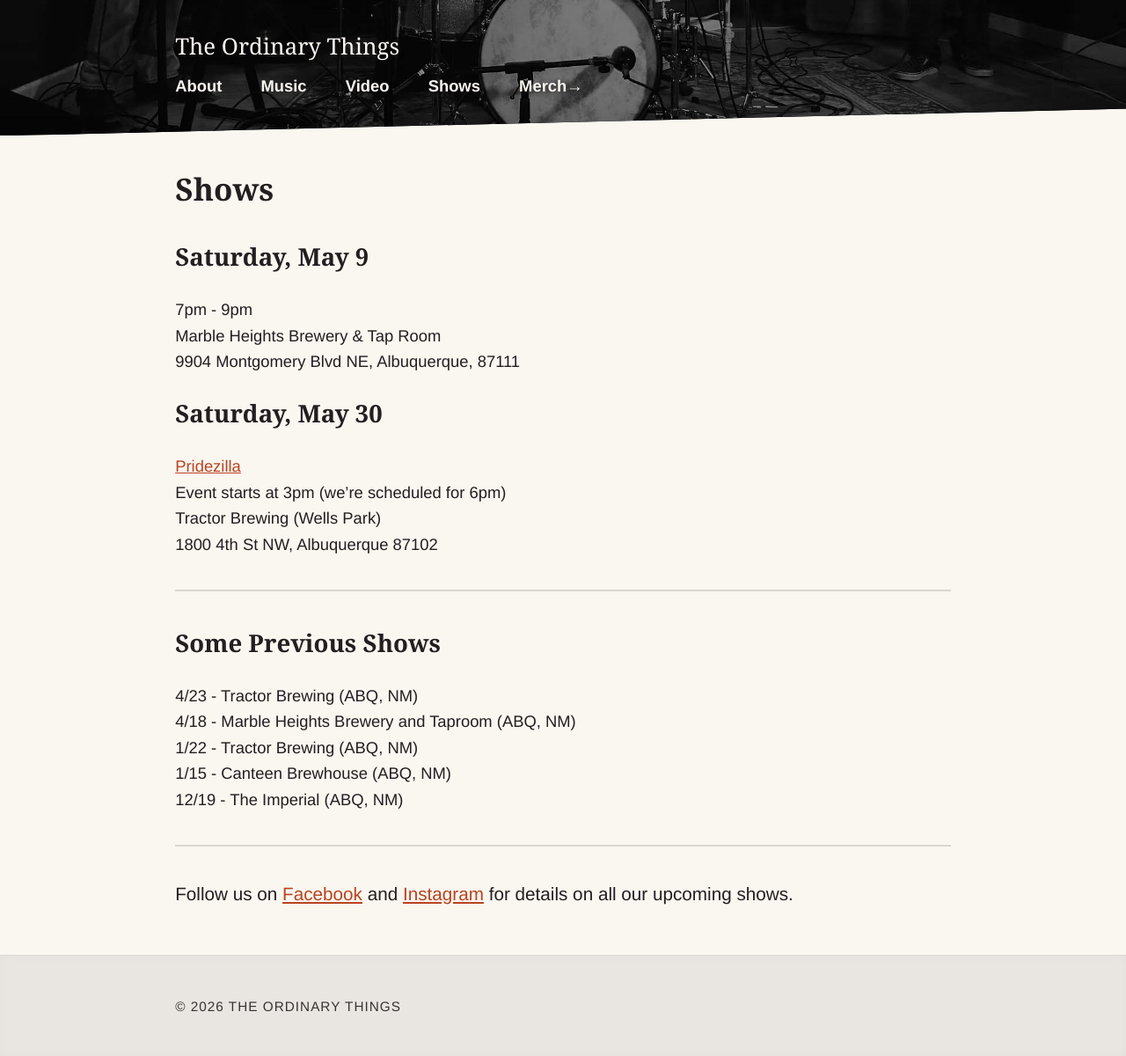
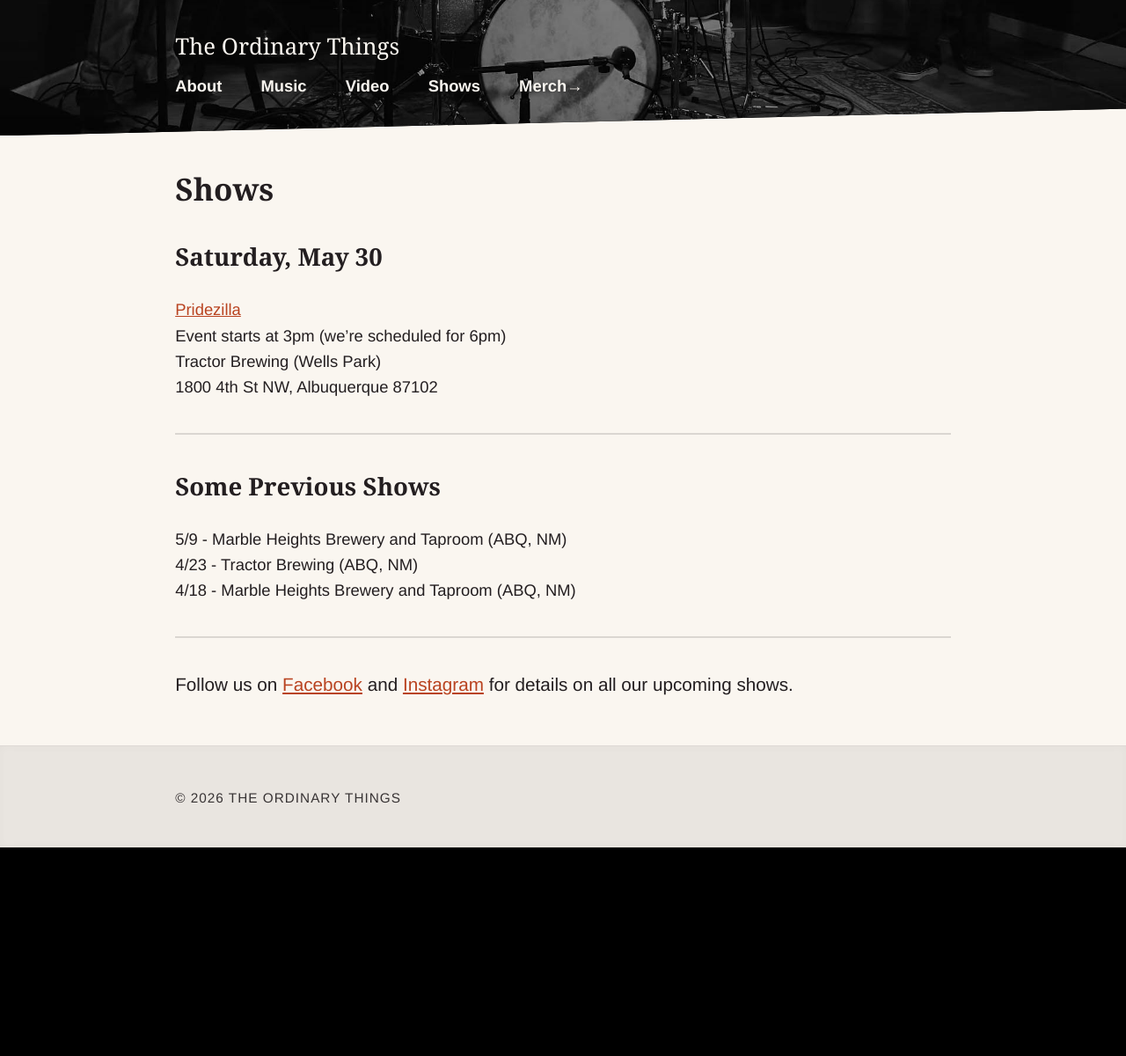
Before and after one commit to nsmsn/theordinarythings, a Jekyll site: the page built from shows.md, in a window 1280 px wide. Shown: the whole page at 88% size. Built offline with Jekyll 4.4.1, drawn with Linux system fonts in a browser that asks for light colours; some web fonts are replaced; after the commit the page ends 963 px from its top, so only the background shows below that.

Commit message:
Updated Shows

```diff
--- a/shows.md
+++ b/shows.md
@@ -4,11 +4,6 @@ date: 2026-04-05 14:03:00 -06:00
 permalink: "/shows/"
 layout: page
 ---
-
-## Saturday, May 9
-7pm - 9pm<br>
-Marble Heights Brewery & Tap Room<br>
-9904 Montgomery Blvd NE, Albuquerque, 87111
 
 ## Saturday, May 30
 [Pridezilla](https://www.pridezilla.org/)<br>
@@ -20,11 +15,9 @@ Tractor Brewing (Wells Park)<br>
 
 ## Some Previous Shows
 
+5/9 - Marble Heights Brewery and Taproom (ABQ, NM)<br>
 4/23 - Tractor Brewing (ABQ, NM)<br>
 4/18 - Marble Heights Brewery and Taproom (ABQ, NM)<br>
-1/22 - Tractor Brewing (ABQ, NM)<br>
-1/15 - Canteen Brewhouse (ABQ, NM)<br>
-12/19 - The Imperial (ABQ, NM)
 
 ---
 
```
